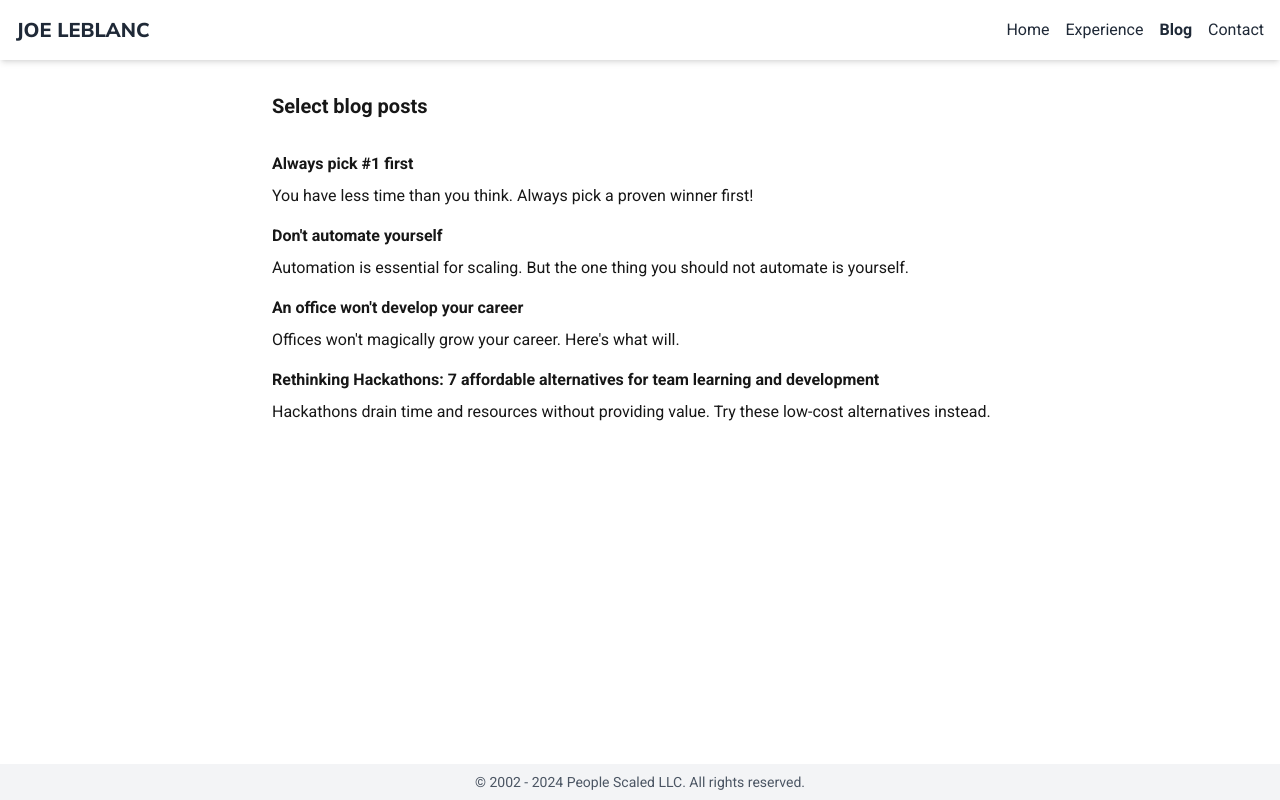
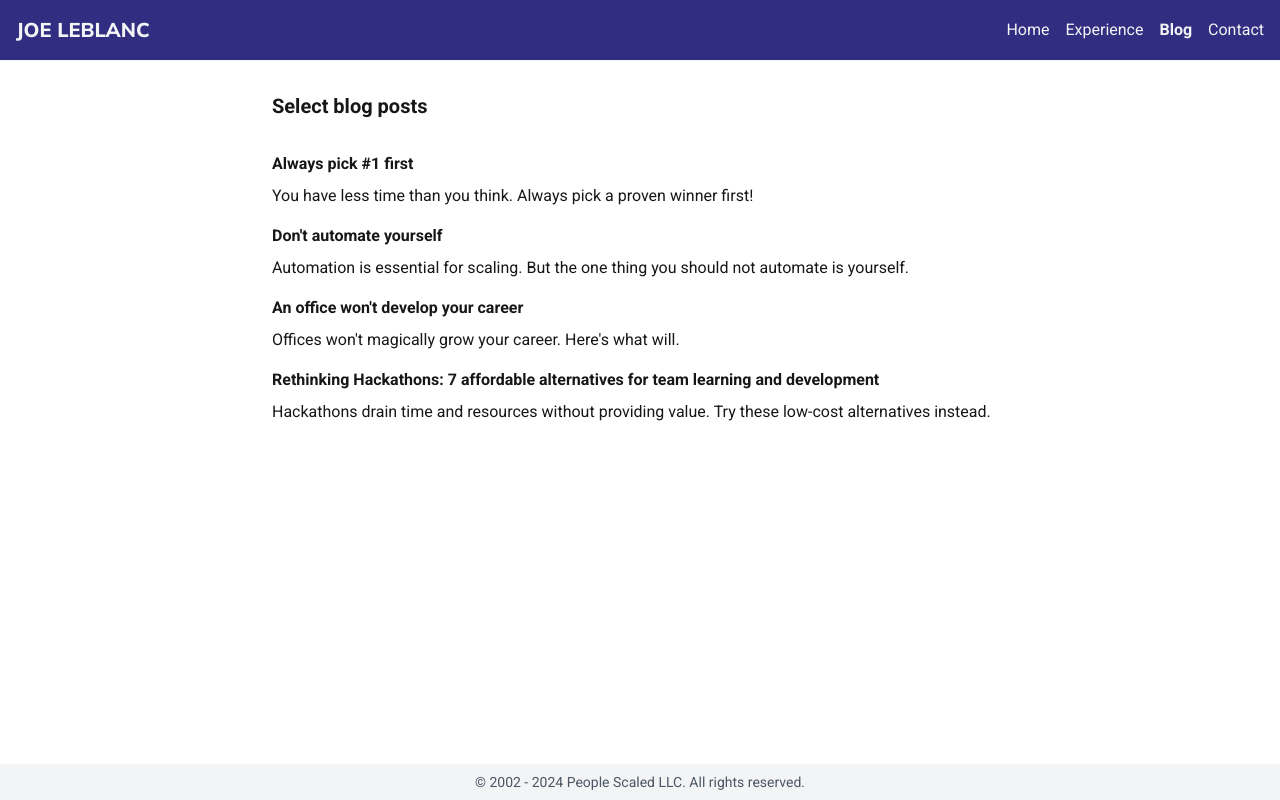
Before and after one commit to jlleblanc/jlleblanc.github.io, a Next.js app: page /jlleblanc.github.io/blog in a window 1280 px wide. Built offline with nearby package versions, Linux system fonts and the light colour scheme.

Commit message:
Change up the header

```diff
--- a/src/components/Layout.js
+++ b/src/components/Layout.js
@@ -35,17 +35,17 @@ export default function Layout({ children, title, description, canonicalUrl, jso
         )}
       </Head>
 
-      <header className="bg-white shadow-md bg-teal-50">
+      <header className="bg-indigo-900 shadow-sm">
         <nav className="container mx-auto px-4 py-4 flex justify-between items-center">
           <h1>
-            <Link href="/" className="flex items-center text-xl font-bold text-gray-800">
+            <Link href="/" className="flex items-center text-xl font-bold text-gray-100">
               {siteConfig.name}
             </Link>
           </h1>
 
           {/* Hamburger menu for mobile */}
           <div className="md:hidden">
-            <button onClick={toggleMenu} className="text-gray-800 focus:outline-none">
+            <button onClick={toggleMenu} className="text-gray-100 focus:outline-none">
               <svg className="h-6 w-6" fill="none" viewBox="0 0 24 24" stroke="currentColor">
                 <path strokeLinecap="round" strokeLinejoin="round" strokeWidth={2} d={isMenuOpen ? "M6 18L18 6M6 6l12 12" : "M4 6h16M4 12h16m-7 6h7"} />
               </svg>
@@ -56,7 +56,7 @@ export default function Layout({ children, title, description, canonicalUrl, jso
           <ul className="hidden md:flex space-x-4">
             {navItems.map((item) => (
               <li key={item.href}>
-                <Link href={item.href} className={`text-gray-800 hover:text-blue-600 ${router.pathname === item.href ? 'font-bold' : ''}`}>
+                <Link href={item.href} className={`text-gray-100 hover:text-lime-400 ${router.pathname === item.href ? 'font-bold' : ''}`}>
                   {item.label}
                 </Link>
               </li>
@@ -66,11 +66,11 @@ export default function Layout({ children, title, description, canonicalUrl, jso
 
         {/* Mobile menu */}
         {isMenuOpen && (
-          <div className="md:hidden bg-white py-2">
+          <div className="md:hidden bg-indigo-900 py-2">
             <ul className="flex flex-col items-center">
               {navItems.map((item) => (
                 <li key={item.href} className="py-2">
-                  <Link href={item.href} className={`text-gray-800 hover:text-blue-600 ${router.pathname === item.href ? 'font-bold' : ''}`} onClick={toggleMenu}>
+                  <Link href={item.href} className={`text-gray-100 hover:text-lime-400 ${router.pathname === item.href ? 'font-bold' : ''}`} onClick={toggleMenu}>
                     {item.label}
                   </Link>
                 </li>
```
